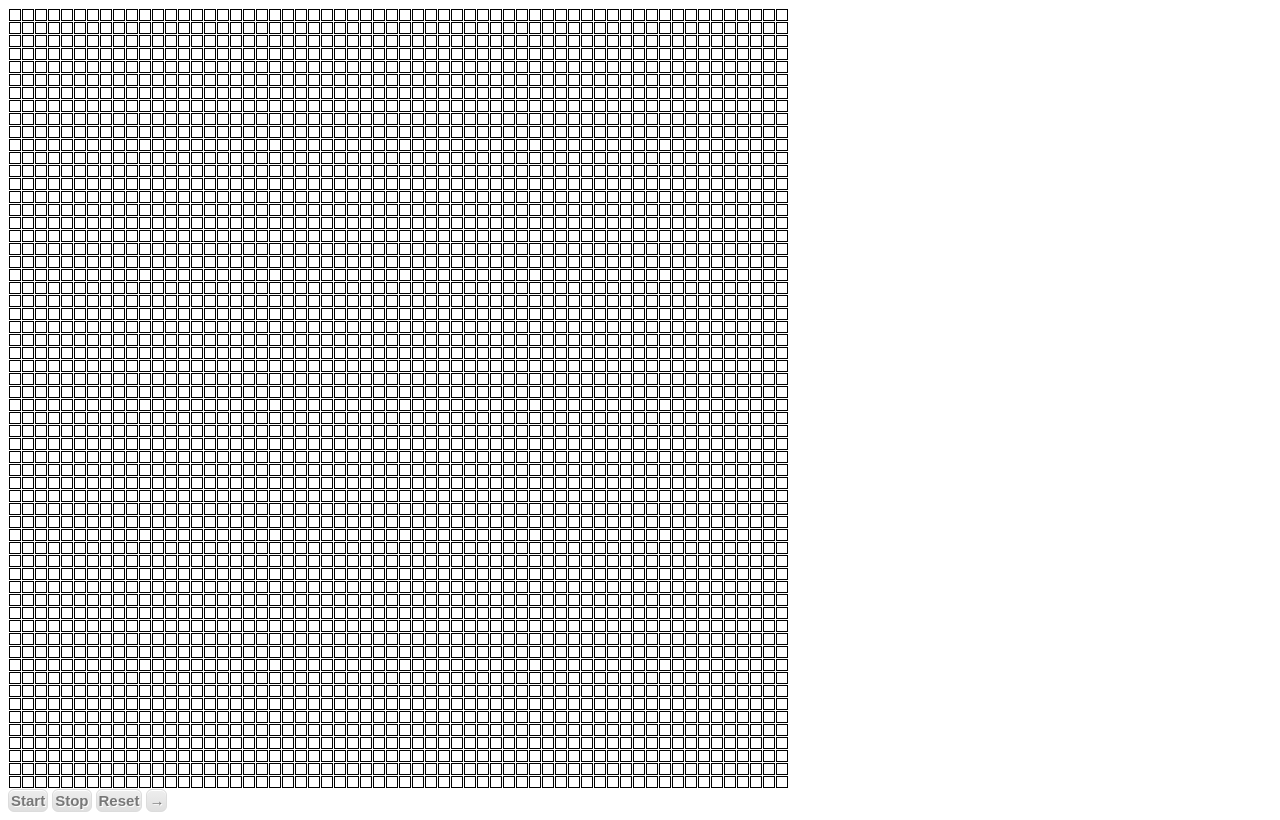
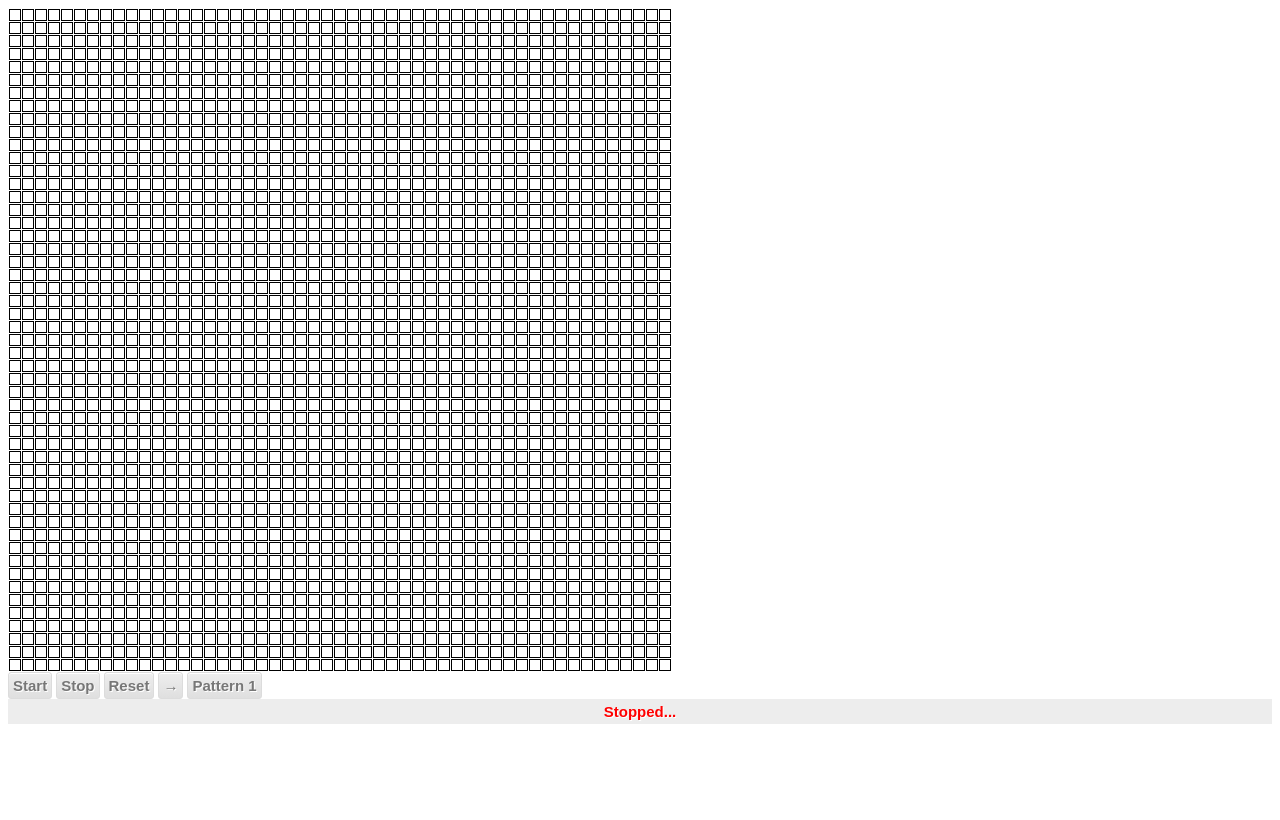
Before and after one commit to Jings/jquery-conways-game-of-life, a plain HTML site: page index.html in a window 1280 px wide. Drawn offline with Linux system fonts and the light colour scheme.

Commit message:
Added State and Pattern Button

```diff
--- a/css/style.css
+++ b/css/style.css
@@ -1,6 +1,6 @@
 table{
-            border-spacing: 1px;
-        }
+    border-spacing: 1px;
+}
 td {
     border: 1px solid black;
     padding: 5px;
@@ -19,24 +19,38 @@ td.alive {
     background:-moz-linear-gradient( center top, #ededed 5%, #dfdfdf 100% );
     filter:progid:DXImageTransform.Microsoft.gradient(startColorstr='#ededed', endColorstr='#dfdfdf');
     background-color:#ededed;
-    -moz-border-radius:6px;
-    -webkit-border-radius:6px;
-    border-radius:6px;
+    -moz-border-radius:3px;
+    -webkit-border-radius:3px;
+    border-radius:3px;
     border:1px solid #dcdcdc;
     display:inline-block;
     color:#777777;
     font-family:arial;
     font-size:15px;
     font-weight:bold;
-    padding:2px 2px;
+    padding:4px;
     text-decoration:none;
     text-shadow:1px 1px 0px #ffffff;
-}.button:hover {
+}
+.button:hover {
     background:-webkit-gradient( linear, left top, left bottom, color-stop(0.05, #dfdfdf), color-stop(1, #ededed) );
     background:-moz-linear-gradient( center top, #dfdfdf 5%, #ededed 100% );
     filter:progid:DXImageTransform.Microsoft.gradient(startColorstr='#dfdfdf', endColorstr='#ededed');
     background-color:#dfdfdf;
-}.button:active {
+}
+.button:active {
     position:relative;
     top:1px;
 }
+#state {
+    background-color:#ededed;
+    display:block;
+    color:#FF0000;
+    font-family:arial;
+    font-size:15px;
+    font-weight:bold;
+    padding:4px;
+    text-decoration:none;
+    text-shadow:1px 1px 0px #ffffff;
+    text-align: center;
+}
--- a/index.html
+++ b/index.html
@@ -10,6 +10,8 @@
 <button class="button" id="stop">Stop</button>
 <button class="button" id="reset">Reset</button>
 <button class="button" id="step">&rarr;</button>
+<button class="button" id="pattern1">Pattern 1</button>
+<label id="state">Stopped...</label>
 <script type="text/javascript" src="js/jquery.js"></script>
 <script type="text/javascript" src="js/gol.js"></script>
 </body>
--- a/js/gol.js
+++ b/js/gol.js
@@ -1,10 +1,10 @@
-var dimension = 60;
+var dimension = 51;
 var chanceOfLiveCells = 0.83;
 var table;
 var cells;
 var timer;
 var livingCells;
-var iteration = 80; //milliseconds
+var iteration = 3; //milliseconds
 
 (function() {
     table = $('#main');
@@ -16,6 +16,7 @@ var iteration = 80; //milliseconds
     var reset = $("#reset");
     var step = $("#step");
     var cell = $("td");
+    var pattern1 = $("#pattern1");
 
     random.click(function(){
         placeRandomCells();
@@ -32,6 +33,13 @@ var iteration = 80; //milliseconds
     step.click(function(){
         stepForward();
     });
+    pattern1.click(function(){
+        setCellAlive(24, 24); setCellAlive(24, 23); setCellAlive(24, 22);
+        setCellAlive(25, 22); setCellAlive(26, 22); setCellAlive(26, 23);
+        setCellAlive(26, 24); setCellAlive(24, 26); setCellAlive(24, 27);
+        setCellAlive(24, 28); setCellAlive(25, 28); setCellAlive(26, 28);
+        setCellAlive(26, 27); setCellAlive(26, 26);
+    });
 
     cell.click(function() {
         toggleCell($(this));
@@ -39,6 +47,9 @@ var iteration = 80; //milliseconds
 })();
 
 function playGame () {
+    var state = $("#state");
+    state.html('Running...');
+    state.css('color', '#00FF00');
     prepareNextGeneration();
     renderNextGeneration();
 
@@ -46,7 +57,15 @@ function playGame () {
 }
 
 function stopGame () {
+    var state = $("#state");
+    state.html('Stopped...');
+    state.css('color', '#FF0000');
     clearTimeout(timer);
+}
+
+function setCellAlive (x, y) {
+        var cell = getCell(x, y);
+        cell.addClass('alive');
 }
 
 function stepForward () {
```
